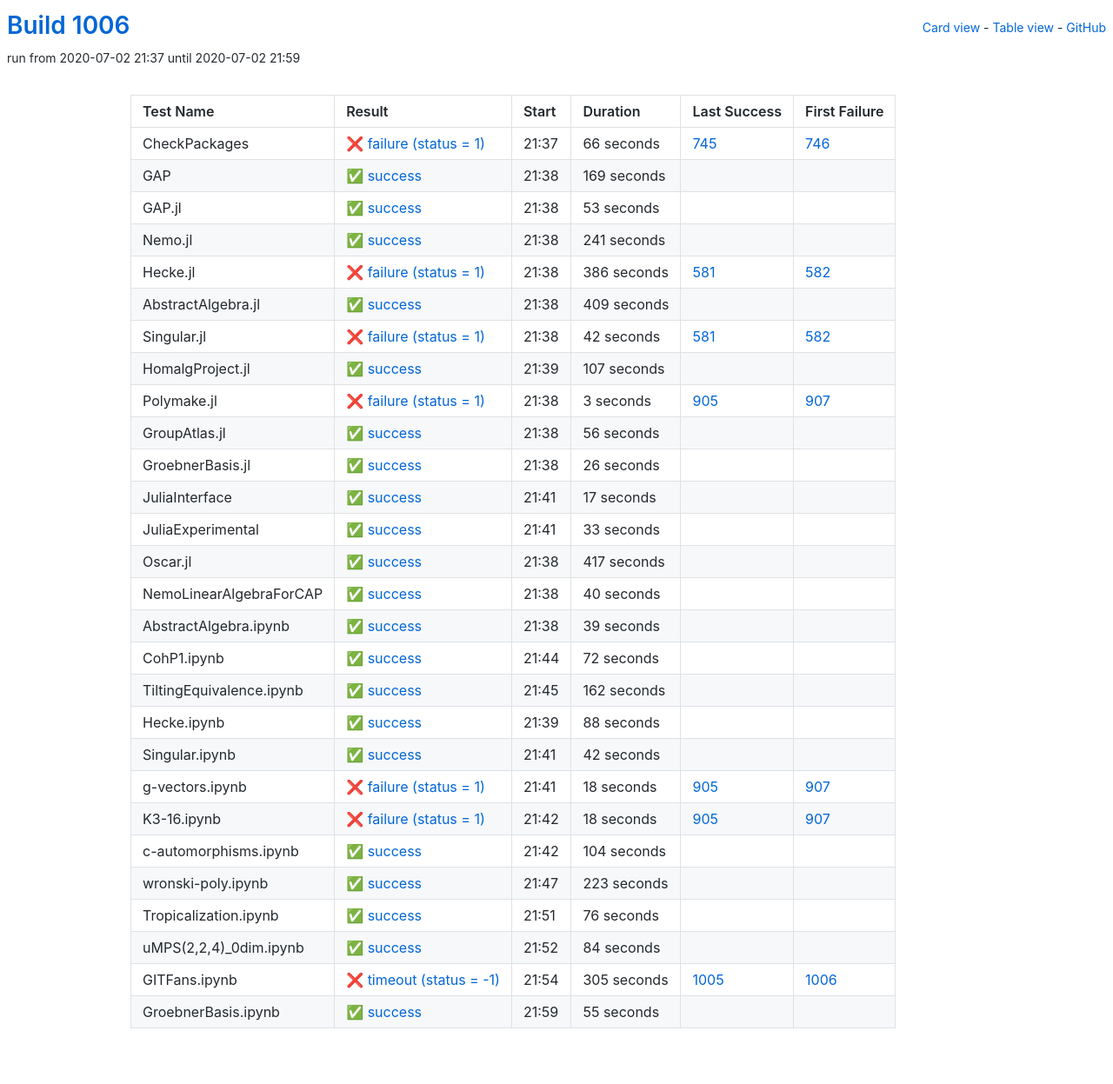
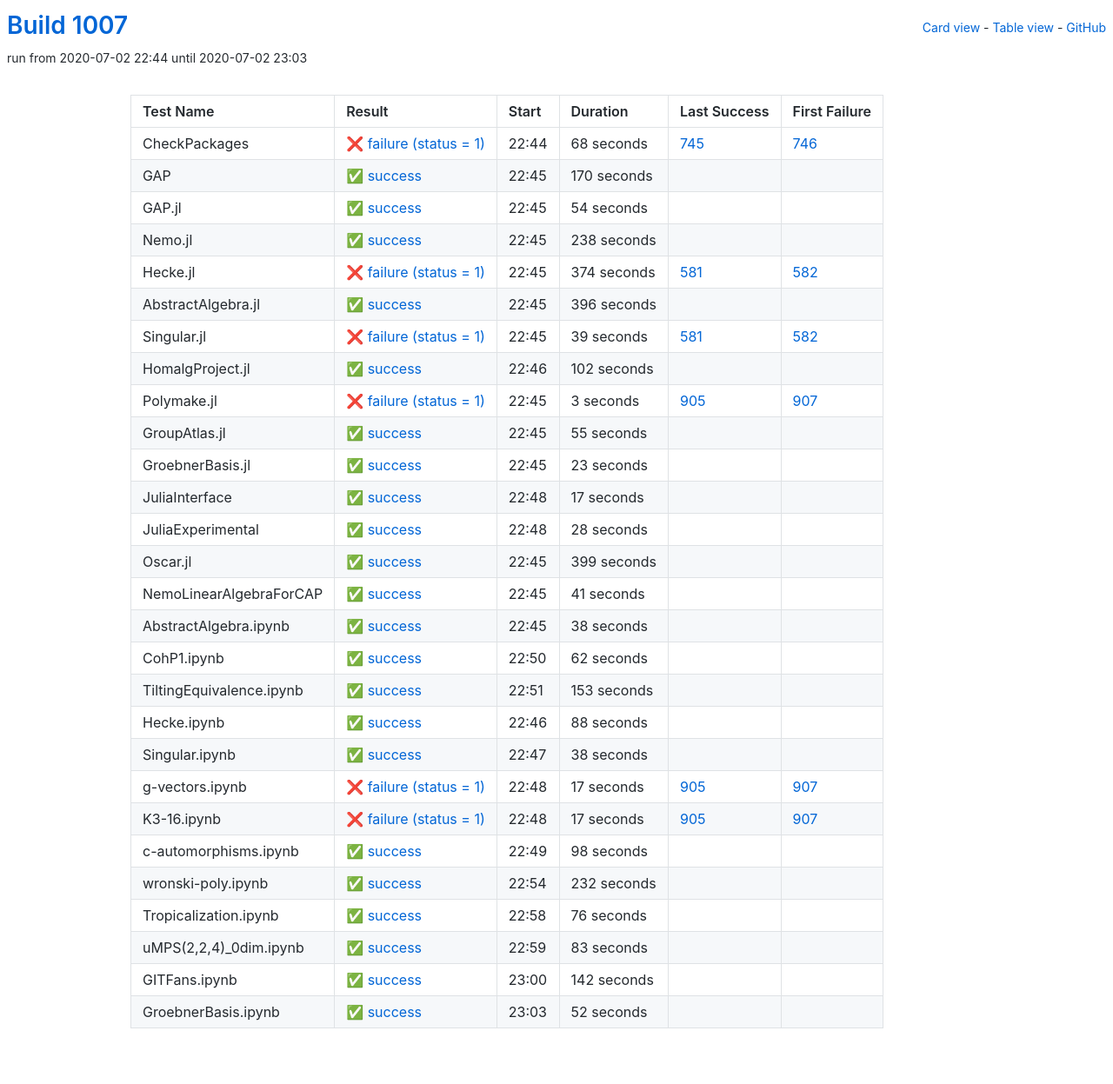
Before and after one commit to oscar-system/oscar-ci-status-1.4, a Jekyll site: the page built from table.html, in a window 1280 px wide. Shown: the whole page at 87% size. Built offline with Jekyll 4.4.1, drawn with Linux system fonts in a browser that asks for light colours.

Commit message:
Build #1007

```diff
--- a/_data/ci.yml
+++ b/_data/ci.yml
@@ -1,6 +1,6 @@
 ---
-build: 1006
-build_url: https://oscarci.mathematik.uni-kl.de/job/oscar-julia-1.4/1006/
+build: 1007
+build_url: https://oscarci.mathematik.uni-kl.de/job/oscar-julia-1.4/1007/
 job: oscar-julia-1.4
 organization: oscar-system
 repo: oscar-ci-status-1.4
@@ -8,104 +8,104 @@ repourl: https://github.com/oscar-system/oscar-ci-status-1.4
 tests:
 - name: CheckPackages
   id: checkpackages
-  log: https://oscarci.mathematik.uni-kl.de/job/oscar-julia-1.4/1006/artifact/logs/build-1006/CheckPackages.log
-  start: 2020-07-02 21:37
+  log: https://oscarci.mathematik.uni-kl.de/job/oscar-julia-1.4/1007/artifact/logs/build-1007/CheckPackages.log
+  start: 2020-07-02 22:44
   success: false
   exitcode: 1
   status: failure
-  duration: 66
+  duration: 68
   last_success: 745
   last_success_url: https://oscarci.mathematik.uni-kl.de/job/oscar-julia-1.4/745/
   first_failure: 746
   first_failure_url: https://oscarci.mathematik.uni-kl.de/job/oscar-julia-1.4/746/
 - name: GAP
   id: gap
-  log: https://oscarci.mathematik.uni-kl.de/job/oscar-julia-1.4/1006/artifact/logs/build-1006/GAP.log
-  start: 2020-07-02 21:38
+  log: https://oscarci.mathematik.uni-kl.de/job/oscar-julia-1.4/1007/artifact/logs/build-1007/GAP.log
+  start: 2020-07-02 22:45
   success: true
   exitcode: 0
   status: success
-  duration: 169
+  duration: 170
   last_success: false
   last_success_url:
   first_failure: false
   first_failure_url:
 - name: GAP.jl
   id: gap-jl
-  log: https://oscarci.mathematik.uni-kl.de/job/oscar-julia-1.4/1006/artifact/logs/build-1006/GAP.jl.log
-  start: 2020-07-02 21:38
+  log: https://oscarci.mathematik.uni-kl.de/job/oscar-julia-1.4/1007/artifact/logs/build-1007/GAP.jl.log
+  start: 2020-07-02 22:45
   success: true
   exitcode: 0
   status: success
-  duration: 53
+  duration: 54
   last_success: false
   last_success_url:
   first_failure: false
   first_failure_url:
 - name: Nemo.jl
   id: nemo-jl
-  log: https://oscarci.mathematik.uni-kl.de/job/oscar-julia-1.4/1006/artifact/logs/build-1006/Nemo.jl.log
-  start: 2020-07-02 21:38
+  log: https://oscarci.mathematik.uni-kl.de/job/oscar-julia-1.4/1007/artifact/logs/build-1007/Nemo.jl.log
+  start: 2020-07-02 22:45
   success: true
   exitcode: 0
   status: success
-  duration: 241
+  duration: 238
   last_success: false
   last_success_url:
   first_failure: false
   first_failure_url:
 - name: Hecke.jl
   id: hecke-jl
-  log: https://oscarci.mathematik.uni-kl.de/job/oscar-julia-1.4/1006/artifact/logs/build-1006/Hecke.jl.log
-  start: 2020-07-02 21:38
+  log: https://oscarci.mathematik.uni-kl.de/job/oscar-julia-1.4/1007/artifact/logs/build-1007/Hecke.jl.log
+  start: 2020-07-02 22:45
   success: false
   exitcode: 1
   status: failure
-  duration: 386
+  duration: 374
   last_success: 581
   last_success_url: https://oscarci.mathematik.uni-kl.de/job/oscar-julia-1.4/581/
   first_failure: 582
   first_failure_url: https://oscarci.mathematik.uni-kl.de/job/oscar-julia-1.4/582/
 - name: AbstractAlgebra.jl
   id: abstractalgebra-jl
-  log: https://oscarci.mathematik.uni-kl.de/job/oscar-julia-1.4/1006/artifact/logs/build-1006/AbstractAlgebra.jl.log
-  start: 2020-07-02 21:38
+  log: https://oscarci.mathematik.uni-kl.de/job/oscar-julia-1.4/1007/artifact/logs/build-1007/AbstractAlgebra.jl.log
+  start: 2020-07-02 22:45
   success: true
   exitcode: 0
   status: success
-  duration: 409
+  duration: 396
   last_success: false
   last_success_url:
   first_failure: false
   first_failure_url:
 - name: Singular.jl
   id: singular-jl
-  log: https://oscarci.mathematik.uni-kl.de/job/oscar-julia-1.4/1006/artifact/logs/build-1006/Singular.jl.log
-  start: 2020-07-02 21:38
+  log: https://oscarci.mathematik.uni-kl.de/job/oscar-julia-1.4/1007/artifact/logs/build-1007/Singular.jl.log
+  start: 2020-07-02 22:45
   success: false
   exitcode: 1
   status: failure
-  duration: 42
+  duration: 39
   last_success: 581
   last_success_url: https://oscarci.mathematik.uni-kl.de/job/oscar-julia-1.4/581/
   first_failure: 582
   first_failure_url: https://oscarci.mathematik.uni-kl.de/job/oscar-julia-1.4/582/
 - name: HomalgProject.jl
   id: homalgproject-jl
-  log: https://oscarci.mathematik.uni-kl.de/job/oscar-julia-1.4/1006/artifact/logs/build-1006/HomalgProject.jl.log
-  start: 2020-07-02 21:39
+  log: https://oscarci.mathematik.uni-kl.de/job/oscar-julia-1.4/1007/artifact/logs/build-1007/HomalgProject.jl.log
+  start: 2020-07-02 22:46
   success: true
   exitcode: 0
   status: success
-  duration: 107
+  duration: 102
   last_success: false
   last_success_url:
   first_failure: false
   first_failure_url:
 - name: Polymake.jl
   id: polymake-jl
-  log: https://oscarci.mathematik.uni-kl.de/job/oscar-julia-1.4/1006/artifact/logs/build-1006/Polymake.jl.log
-  start: 2020-07-02 21:38
+  log: https://oscarci.mathematik.uni-kl.de/job/oscar-julia-1.4/1007/artifact/logs/build-1007/Polymake.jl.log
+  start: 2020-07-02 22:45
   success: false
   exitcode: 1
   status: failure
@@ -116,32 +116,32 @@ tests:
   first_failure_url: https://oscarci.mathematik.uni-kl.de/job/oscar-julia-1.4/907/
 - name: GroupAtlas.jl
   id: groupatlas-jl
-  log: https://oscarci.mathematik.uni-kl.de/job/oscar-julia-1.4/1006/artifact/logs/build-1006/GroupAtlas.jl.log
-  start: 2020-07-02 21:38
+  log: https://oscarci.mathematik.uni-kl.de/job/oscar-julia-1.4/1007/artifact/logs/build-1007/GroupAtlas.jl.log
+  start: 2020-07-02 22:45
   success: true
   exitcode: 0
   status: success
-  duration: 56
+  duration: 55
   last_success: false
   last_success_url:
   first_failure: false
   first_failure_url:
 - name: GroebnerBasis.jl
   id: groebnerbasis-jl
-  log: https://oscarci.mathematik.uni-kl.de/job/oscar-julia-1.4/1006/artifact/logs/build-1006/GroebnerBasis.jl.log
-  start: 2020-07-02 21:38
+  log: https://oscarci.mathematik.uni-kl.de/job/oscar-julia-1.4/1007/artifact/logs/build-1007/GroebnerBasis.jl.log
+  start: 2020-07-02 22:45
   success: true
   exitcode: 0
   status: success
-  duration: 26
+  duration: 23
   last_success: false
   last_success_url:
   first_failure: false
   first_failure_url:
 - name: JuliaInterface
   id: juliainterface
-  log: https://oscarci.mathematik.uni-kl.de/job/oscar-julia-1.4/1006/artifact/logs/build-1006/JuliaInterface.log
-  start: 2020-07-02 21:41
+  log: https://oscarci.mathematik.uni-kl.de/job/oscar-julia-1.4/1007/artifact/logs/build-1007/JuliaInterface.log
+  start: 2020-07-02 22:48
   success: true
   exitcode: 0
   status: success
@@ -152,80 +152,80 @@ tests:
   first_failure_url:
 - name: JuliaExperimental
   id: juliaexperimental
-  log: https://oscarci.mathematik.uni-kl.de/job/oscar-julia-1.4/1006/artifact/logs/build-1006/JuliaExperimental.log
-  start: 2020-07-02 21:41
+  log: https://oscarci.mathematik.uni-kl.de/job/oscar-julia-1.4/1007/artifact/logs/build-1007/JuliaExperimental.log
+  start: 2020-07-02 22:48
   success: true
   exitcode: 0
   status: success
-  duration: 33
+  duration: 28
   last_success: false
   last_success_url:
   first_failure: false
   first_failure_url:
 - name: Oscar.jl
   id: oscar-jl
-  log: https://oscarci.mathematik.uni-kl.de/job/oscar-julia-1.4/1006/artifact/logs/build-1006/Oscar.jl.log
-  start: 2020-07-02 21:38
+  log: https://oscarci.mathematik.uni-kl.de/job/oscar-julia-1.4/1007/artifact/logs/build-1007/Oscar.jl.log
+  start: 2020-07-02 22:45
   success: true
   exitcode: 0
   status: success
-  duration: 417
+  duration: 399
   last_success: false
   last_success_url:
   first_failure: false
   first_failure_url:
 - name: NemoLinearAlgebraForCAP
   id: nemolinearalgebraforcap
-  log: https://oscarci.mathematik.uni-kl.de/job/oscar-julia-1.4/1006/artifact/logs/build-1006/NemoLinearAlgebraForCAP.log
-  start: 2020-07-02 21:38
+  log: https://oscarci.mathematik.uni-kl.de/job/oscar-julia-1.4/1007/artifact/logs/build-1007/NemoLinearAlgebraForCAP.log
+  start: 2020-07-02 22:45
   success: true
   exitcode: 0
   status: success
-  duration: 40
+  duration: 41
   last_success: false
   last_success_url:
   first_failure: false
   first_failure_url:
 - name: AbstractAlgebra.ipynb
   id: abstractalgebra-ipynb
-  log: https://oscarci.mathematik.uni-kl.de/job/oscar-julia-1.4/1006/artifact/logs/build-1006/AbstractAlgebra.ipynb.log
-  start: 2020-07-02 21:38
+  log: https://oscarci.mathematik.uni-kl.de/job/oscar-julia-1.4/1007/artifact/logs/build-1007/AbstractAlgebra.ipynb.log
+  start: 2020-07-02 22:45
   success: true
   exitcode: 0
   status: success
-  duration: 39
+  duration: 38
   last_success: false
   last_success_url:
   first_failure: false
   first_failure_url:
 - name: CohP1.ipynb
   id: cohp1-ipynb
-  log: https://oscarci.mathematik.uni-kl.de/job/oscar-julia-1.4/1006/artifact/logs/build-1006/CohP1.ipynb.log
-  start: 2020-07-02 21:44
+  log: https://oscarci.mathematik.uni-kl.de/job/oscar-julia-1.4/1007/artifact/logs/build-1007/CohP1.ipynb.log
+  start: 2020-07-02 22:50
   success: true
   exitcode: 0
   status: success
-  duration: 72
+  duration: 62
   last_success: false
   last_success_url:
   first_failure: false
   first_failure_url:
 - name: TiltingEquivalence.ipynb
   id: tiltingequivalence-ipynb
-  log: https://oscarci.mathematik.uni-kl.de/job/oscar-julia-1.4/1006/artifact/logs/build-1006/TiltingEquivalence.ipynb.log
-  start: 2020-07-02 21:45
+  log: https://oscarci.mathematik.uni-kl.de/job/oscar-julia-1.4/1007/artifact/logs/build-1007/TiltingEquivalence.ipynb.log
+  start: 2020-07-02 22:51
   success: true
   exitcode: 0
   status: success
-  duration: 162
+  duration: 153
   last_success: false
   last_success_url:
   first_failure: false
   first_failure_url:
 - name: Hecke.ipynb
   id: hecke-ipynb
-  log: https://oscarci.mathematik.uni-kl.de/job/oscar-julia-1.4/1006/artifact/logs/build-1006/Hecke.ipynb.log
-  start: 2020-07-02 21:39
+  log: https://oscarci.mathematik.uni-kl.de/job/oscar-julia-1.4/1007/artifact/logs/build-1007/Hecke.ipynb.log
+  start: 2020-07-02 22:46
   success: true
   exitcode: 0
   status: success
@@ -236,68 +236,68 @@ tests:
   first_failure_url:
 - name: Singular.ipynb
   id: singular-ipynb
-  log: https://oscarci.mathematik.uni-kl.de/job/oscar-julia-1.4/1006/artifact/logs/build-1006/Singular.ipynb.log
-  start: 2020-07-02 21:41
+  log: https://oscarci.mathematik.uni-kl.de/job/oscar-julia-1.4/1007/artifact/logs/build-1007/Singular.ipynb.log
+  start: 2020-07-02 22:47
   success: true
   exitcode: 0
   status: success
-  duration: 42
+  duration: 38
   last_success: false
   last_success_url:
   first_failure: false
   first_failure_url:
 - name: g-vectors.ipynb
   id: g-vectors-ipynb
-  log: https://oscarci.mathematik.uni-kl.de/job/oscar-julia-1.4/1006/artifact/logs/build-1006/g-vectors.ipynb.log
-  start: 2020-07-02 21:41
+  log: https://oscarci.mathematik.uni-kl.de/job/oscar-julia-1.4/1007/artifact/logs/build-1007/g-vectors.ipynb.log
+  start: 2020-07-02 22:48
   success: false
   exitcode: 1
   status: failure
-  duration: 18
+  duration: 17
   last_success: 905
   last_success_url: https://oscarci.mathematik.uni-kl.de/job/oscar-julia-1.4/905/
   first_failure: 907
   first_failure_url: https://oscarci.mathematik.uni-kl.de/job/oscar-julia-1.4/907/
 - name: K3-16.ipynb
   id: k3-16-ipynb
-  log: https://oscarci.mathematik.uni-kl.de/job/oscar-julia-1.4/1006/artifact/logs/build-1006/K3-16.ipynb.log
-  start: 2020-07-02 21:42
+  log: https://oscarci.mathematik.uni-kl.de/job/oscar-julia-1.4/1007/artifact/logs/build-1007/K3-16.ipynb.log
+  start: 2020-07-02 22:48
   success: false
   exitcode: 1
   status: failure
-  duration: 18
+  duration: 17
   last_success: 905
   last_success_url: https://oscarci.mathematik.uni-kl.de/job/oscar-julia-1.4/905/
   first_failure: 907
   first_failure_url: https://oscarci.mathematik.uni-kl.de/job/oscar-julia-1.4/907/
 - name: c-automorphisms.ipynb
   id: c-automorphisms-ipynb
-  log: https://oscarci.mathematik.uni-kl.de/job/oscar-julia-1.4/1006/artifact/logs/build-1006/c-automorphisms.ipynb.log
-  start: 2020-07-02 21:42
+  log: https://oscarci.mathematik.uni-kl.de/job/oscar-julia-1.4/1007/artifact/logs/build-1007/c-automorphisms.ipynb.log
+  start: 2020-07-02 22:49
   success: true
   exitcode: 0
   status: success
-  duration: 104
+  duration: 98
   last_success: false
   last_success_url:
   first_failure: false
   first_failure_url:
 - name: wronski-poly.ipynb
   id: wronski-poly-ipynb
-  log: https://oscarci.mathematik.uni-kl.de/job/oscar-julia-1.4/1006/artifact/logs/build-1006/wronski-poly.ipynb.log
-  start: 2020-07-02 21:47
+  log: https://oscarci.mathematik.uni-kl.de/job/oscar-julia-1.4/1007/artifact/logs/build-1007/wronski-poly.ipynb.log
+  start: 2020-07-02 22:54
   success: true
   exitcode: 0
   status: success
-  duration: 223
+  duration: 232
   last_success: false
   last_success_url:
   first_failure: false
   first_failure_url:
 - name: Tropicalization.ipynb
   id: tropicalization-ipynb
-  log: https://oscarci.mathematik.uni-kl.de/job/oscar-julia-1.4/1006/artifact/logs/build-1006/Tropicalization.ipynb.log
-  start: 2020-07-02 21:51
+  log: https://oscarci.mathematik.uni-kl.de/job/oscar-julia-1.4/1007/artifact/logs/build-1007/Tropicalization.ipynb.log
+  start: 2020-07-02 22:58
   success: true
   exitcode: 0
   status: success
@@ -308,37 +308,37 @@ tests:
   first_failure_url:
 - name: uMPS(2,2,4)_0dim.ipynb
   id: umps-2-2-4-0dim-ipynb
-  log: https://oscarci.mathematik.uni-kl.de/job/oscar-julia-1.4/1006/artifact/logs/build-1006/uMPS-2-2-4-_0dim.ipynb.log
-  start: 2020-07-02 21:52
+  log: https://oscarci.mathematik.uni-kl.de/job/oscar-julia-1.4/1007/artifact/logs/build-1007/uMPS-2-2-4-_0dim.ipynb.log
+  start: 2020-07-02 22:59
   success: true
   exitcode: 0
   status: success
-  duration: 84
+  duration: 83
   last_success: false
   last_success_url:
   first_failure: false
   first_failure_url:
 - name: GITFans.ipynb
   id: gitfans-ipynb
-  log: https://oscarci.mathematik.uni-kl.de/job/oscar-julia-1.4/1006/artifact/logs/build-1006/GITFans.ipynb.log
-  start: 2020-07-02 21:54
-  success: false
-  exitcode: -1
-  status: timeout
-  duration: 305
-  last_success: 1005
-  last_success_url: https://oscarci.mathematik.uni-kl.de/job/oscar-julia-1.4/1005/
-  first_failure: 1006
-  first_failure_url: https://oscarci.mathematik.uni-kl.de/job/oscar-julia-1.4/1006/
-- name: GroebnerBasis.ipynb
-  id: groebnerbasis-ipynb
-  log: https://oscarci.mathematik.uni-kl.de/job/oscar-julia-1.4/1006/artifact/logs/build-1006/GroebnerBasis.ipynb.log
-  start: 2020-07-02 21:59
+  log: https://oscarci.mathematik.uni-kl.de/job/oscar-julia-1.4/1007/artifact/logs/build-1007/GITFans.ipynb.log
+  start: 2020-07-02 23:00
   success: true
   exitcode: 0
   status: success
-  duration: 55
+  duration: 142
   last_success: false
   last_success_url:
   first_failure: false
   first_failure_url:
+- name: GroebnerBasis.ipynb
+  id: groebnerbasis-ipynb
+  log: https://oscarci.mathematik.uni-kl.de/job/oscar-julia-1.4/1007/artifact/logs/build-1007/GroebnerBasis.ipynb.log
+  start: 2020-07-02 23:03
+  success: true
+  exitcode: 0
+  status: success
+  duration: 52
+  last_success: false
+  last_success_url:
+  first_failure: false
+  first_failure_url:
```
Also changed, not shown: README.md.
